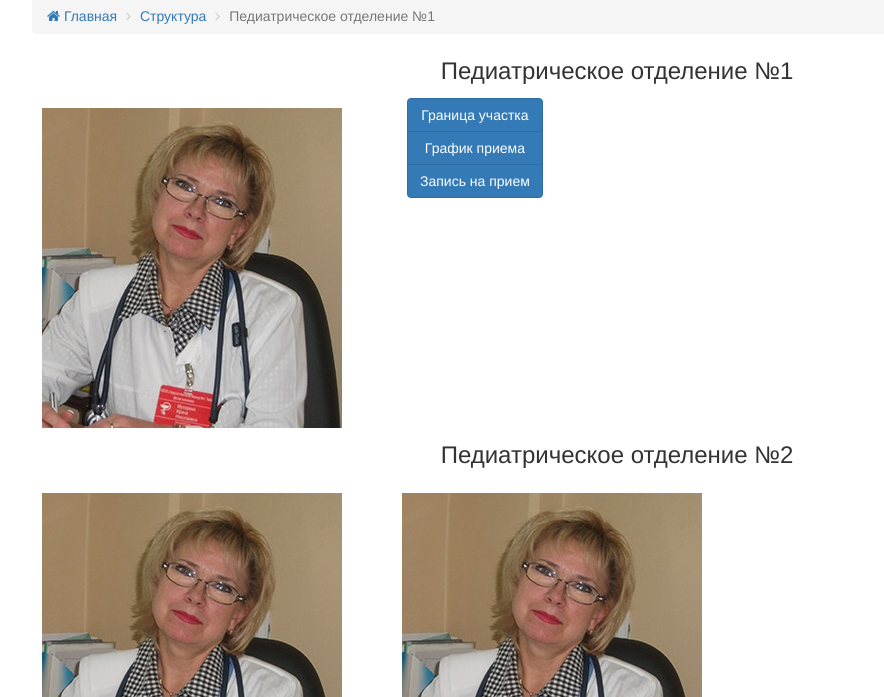
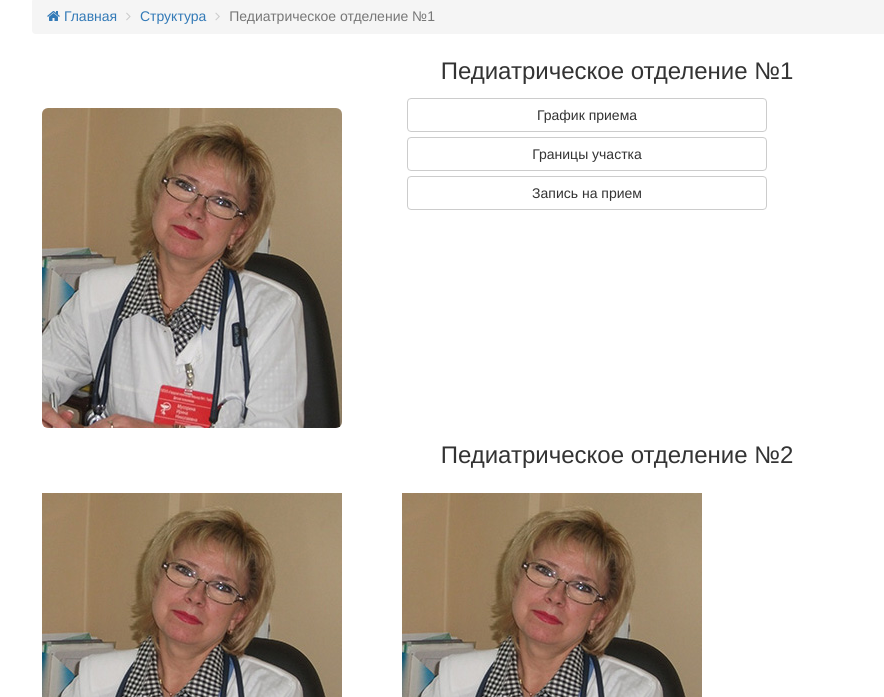
Before and after one commit to Valkyr12/Bootstrap2017, a plain HTML site: page chi_ped_1.html in a window 1280 px wide. Shown: the part 103-800 px from the top of the page, without its empty margins (23-907 px from the left). Drawn offline with nearby package versions, Linux system fonts and the light colour scheme.

Commit message:
new buttons

```diff
--- a/chi_ped_1.html
+++ b/chi_ped_1.html
@@ -124,7 +124,7 @@
     <p class="department_title text-center">Педиатрическое отделение №1</p>
     <div class="row col-xs-6 col-md-4">
       <figure class="foto">
-      <img src="img/doctors/Мусорина1.jpg" width="300px" height="320px" alt="Мусорина Ирина Николаевна">
+      <img src="img/doctors/Мусорина1.jpg" width="300px" height="320px" alt="Мусорина Ирина Николаевна" class="img-rounded">
         <figcaption class="text-center">
           <h4 class="doctor_name"><strong>Мусорина Ирина Николаевна</strong>
           </h4>
@@ -149,11 +149,9 @@
             </p>
         </div>
       </div> -->
-      <div class="btn-group-vertical btn-group-md">
-      <a href="#" class="btn btn-primary">Граница участка</a>
-      <a href="#" class="btn btn-primary">График приема</a>
-      <a href="#" class="btn btn-primary">Запись на прием</a>
-      </div>
+      <a class="btn btn-default btn-md btn-block">График приема</a>
+      <a class="btn btn-default btn-md btn-block">Границы участка</a>
+      <a class="btn btn-default btn-md btn-block">Запись на прием</a>
     </div>
   </div>
 </div>
```
Also changed, not shown: index.html (+3 -3 lines).
